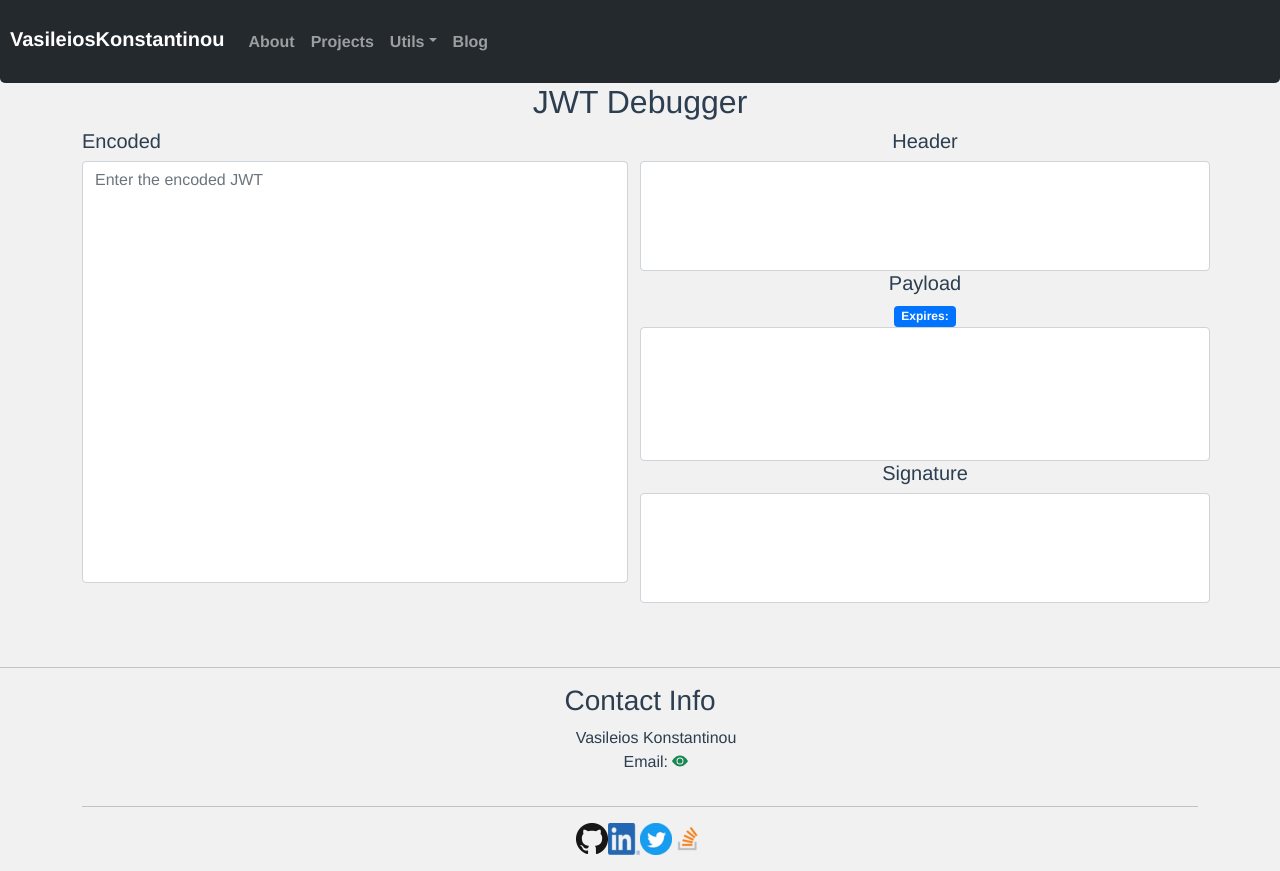
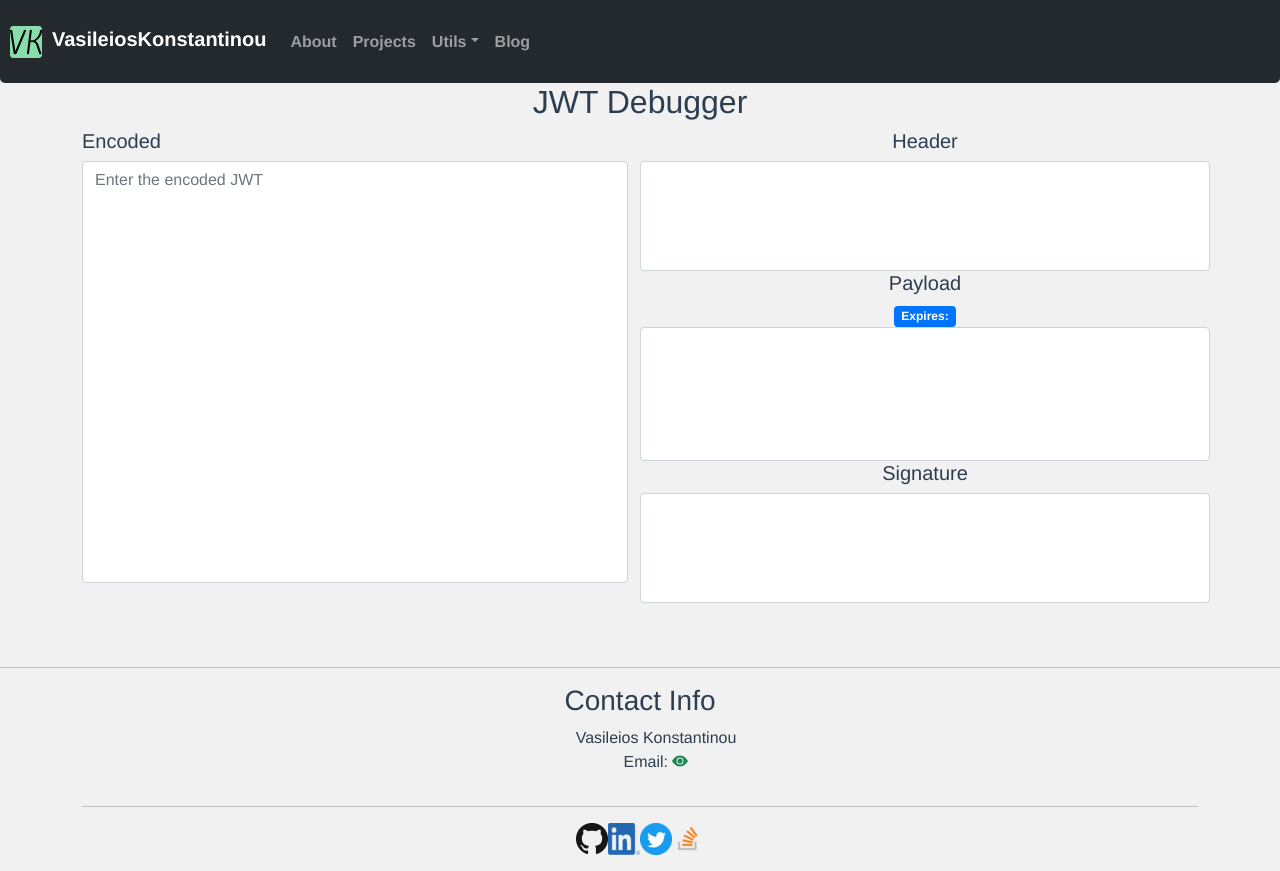
Before and after one commit to billk97/personal-page, a Vue app: page /utils/jwt in a window 1280 px wide. Built offline with nearby package versions, Linux system fonts and the light colour scheme.

Commit message:
add a logo to my persona page

```diff
--- a/src/components/NavBar.vue
+++ b/src/components/NavBar.vue
@@ -1,5 +1,6 @@
 <template>
     <b-navbar toggleable="lg" type="dark" class="nav-bar">
+        <img src="@/assets/logo.png" alt="my logo image" style="margin-left: 10px;">
         <b-navbar-brand href="/">
             <p id="fullName" ref="fullName" style="margin-left: 10px; min-width: 100px; margin-top: 11px;"></p>
         </b-navbar-brand>
```
Also changed, not shown: src/assets/logo.png (added).
